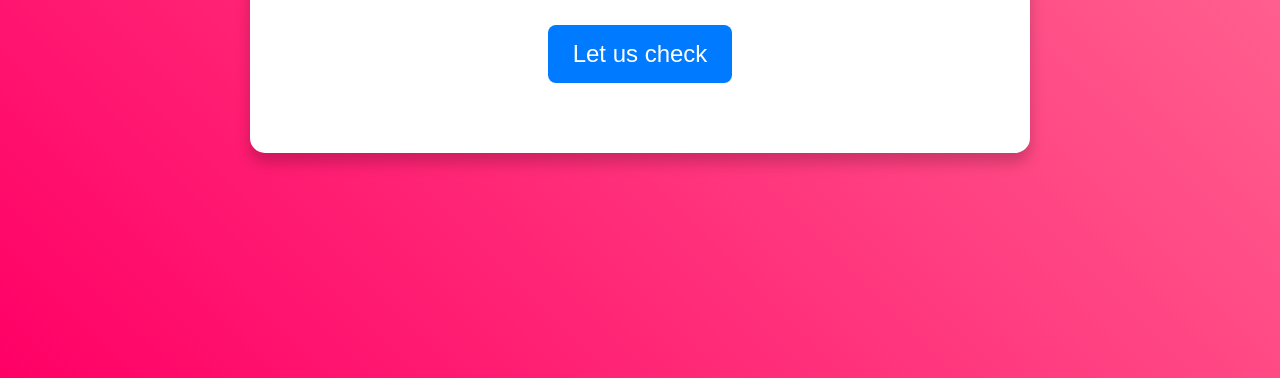
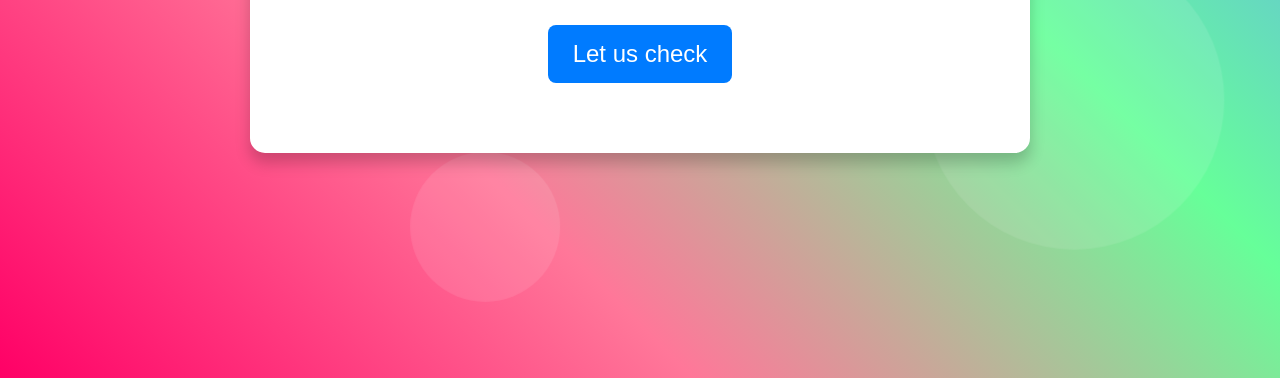
Before and after one commit to arul-kumaran-2009/Birthday-checker, a plain HTML site: page index.html in a window 1280 px wide. Shown: the part 422-800 px from the top of the page. Drawn offline with Linux system fonts and the light colour scheme.

Commit message:
Update index.html

```diff
--- a/index.html
+++ b/index.html
@@ -3,7 +3,7 @@
 <head>
     <meta charset="UTF-8">
     <meta name="viewport" content="width=device-width, initial-scale=1.0">
-    <title>Birthday checker</title>
+    <title>Birthday Checker</title>
     <style>
         body {
             font-family: 'Arial', sans-serif;
@@ -13,9 +13,71 @@
             justify-content: center;
             align-items: center;
             height: 100vh;
-            background: linear-gradient(45deg, #f06, #f79);
+            background: linear-gradient(45deg, #f06, #f79, #6f9, #69f);
+            animation: gradientShift 8s infinite alternate;
             flex-direction: column;
+            overflow: hidden;
         }
+
+        .background-circles {
+            position: absolute;
+            top: 0;
+            left: 0;
+            width: 100%;
+            height: 100%;
+            z-index: -1;
+            overflow: hidden;
+        }
+
+        .circle {
+            position: absolute;
+            border-radius: 50%;
+            background: rgba(255, 255, 255, 0.1);
+            animation: moveCircle 12s infinite ease-in-out;
+        }
+
+        .circle:nth-child(1) {
+            width: 200px;
+            height: 200px;
+            top: 10%;
+            left: 15%;
+            animation-duration: 10s;
+        }
+
+        .circle:nth-child(2) {
+            width: 300px;
+            height: 300px;
+            top: 50%;
+            left: 70%;
+            animation-duration: 12s;
+        }
+
+        .circle:nth-child(3) {
+            width: 150px;
+            height: 150px;
+            top: 75%;
+            left: 30%;
+            animation-duration: 8s;
+        }
+
+        @keyframes gradientShift {
+            0% {
+                background-position: 0% 50%;
+            }
+            100% {
+                background-position: 100% 50%;
+            }
+        }
+
+        @keyframes moveCircle {
+            0%, 100% {
+                transform: translate(0, 0);
+            }
+            50% {
+                transform: translate(30px, -30px);
+            }
+        }
+
         .container {
             text-align: center;
             background: white;
@@ -27,12 +89,14 @@
             transform: scale(1);
             animation: fadeIn 1s ease-out;
         }
+
         h1 {
             font-size: 3rem;
             color: #333;
             text-shadow: 1px 1px 3px rgba(0, 0, 0, 0.1);
             margin-bottom: 20px;
         }
+
         button {
             margin-top: 20px;
             padding: 15px 25px;
@@ -44,14 +108,17 @@
             cursor: pointer;
             transition: background-color 0.3s, transform 0.2s;
         }
+
         button:hover {
             background-color: #0056b3;
             transform: scale(1.05);
         }
+
         .tabs {
             display: none;
             margin-top: 30px;
         }
+
         .tabs button {
             margin: 10px;
             padding: 12px 25px;
@@ -63,33 +130,40 @@
             cursor: pointer;
             transition: background-color 0.3s, transform 0.2s;
         }
+
         .tabs button:hover {
             background-color: #bdbdbd;
             transform: scale(1.05);
         }
+
         .image-container {
             margin-top: 30px;
             opacity: 0;
             animation: fadeInImage 1s ease-out forwards;
         }
+
         .image-container img {
             max-width: 100%;
             max-height: 500px;
             border-radius: 12px;
             box-shadow: 0 10px 20px rgba(0, 0, 0, 0.1);
         }
+
         @keyframes fadeIn {
             0% { opacity: 0; transform: translateY(20px); }
             100% { opacity: 1; transform: translateY(0); }
         }
+
         @keyframes fadeInImage {
             0% { opacity: 0; transform: scale(0.95); }
             100% { opacity: 1; transform: scale(1); }
         }
+
         @media (max-width: 768px) {
             h1 {
                 font-size: 2rem;
             }
+
             button, .tabs button {
                 font-size: 1.1rem;
                 padding: 10px 20px;
@@ -98,8 +172,14 @@
     </style>
 </head>
 <body>
+    <div class="background-circles">
+        <div class="circle"></div>
+        <div class="circle"></div>
+        <div class="circle"></div>
+    </div>
+
     <div class="container">
-        <h1>When is the birthday of your class mate</h1>
+        <h1>When is the birthday of your classmate?</h1>
         <button id="startButton">Let us check</button>
         <div class="tabs" id="tabs">
             <button onclick="showImage(1)">January</button>
@@ -135,8 +215,7 @@
             const images = {
                 1: 'january.jpg',
                 2: 'february.jpg',
-                3: 'january.jpg.png',
-
+                3: 'march.jpg',
             };
 
             memoryImage.src = images[month];
```
